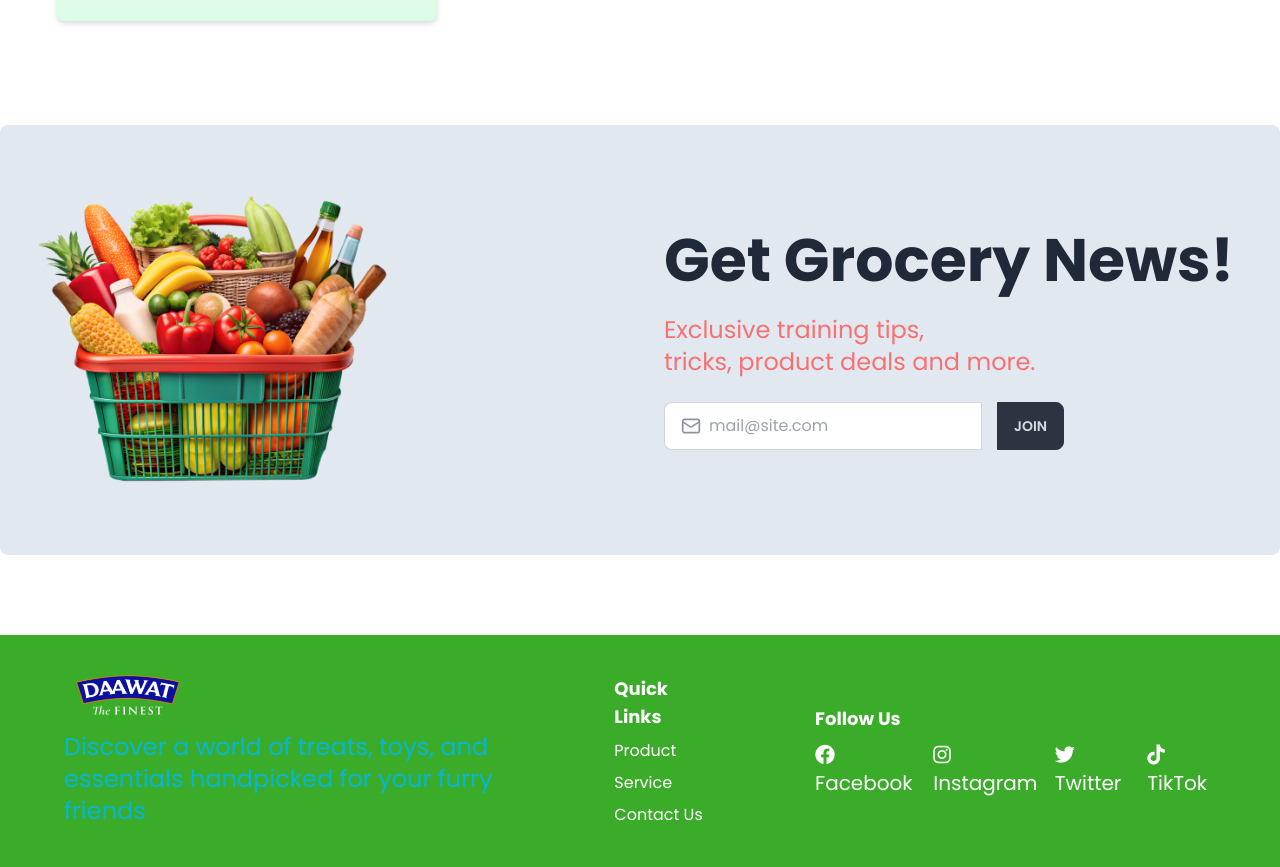
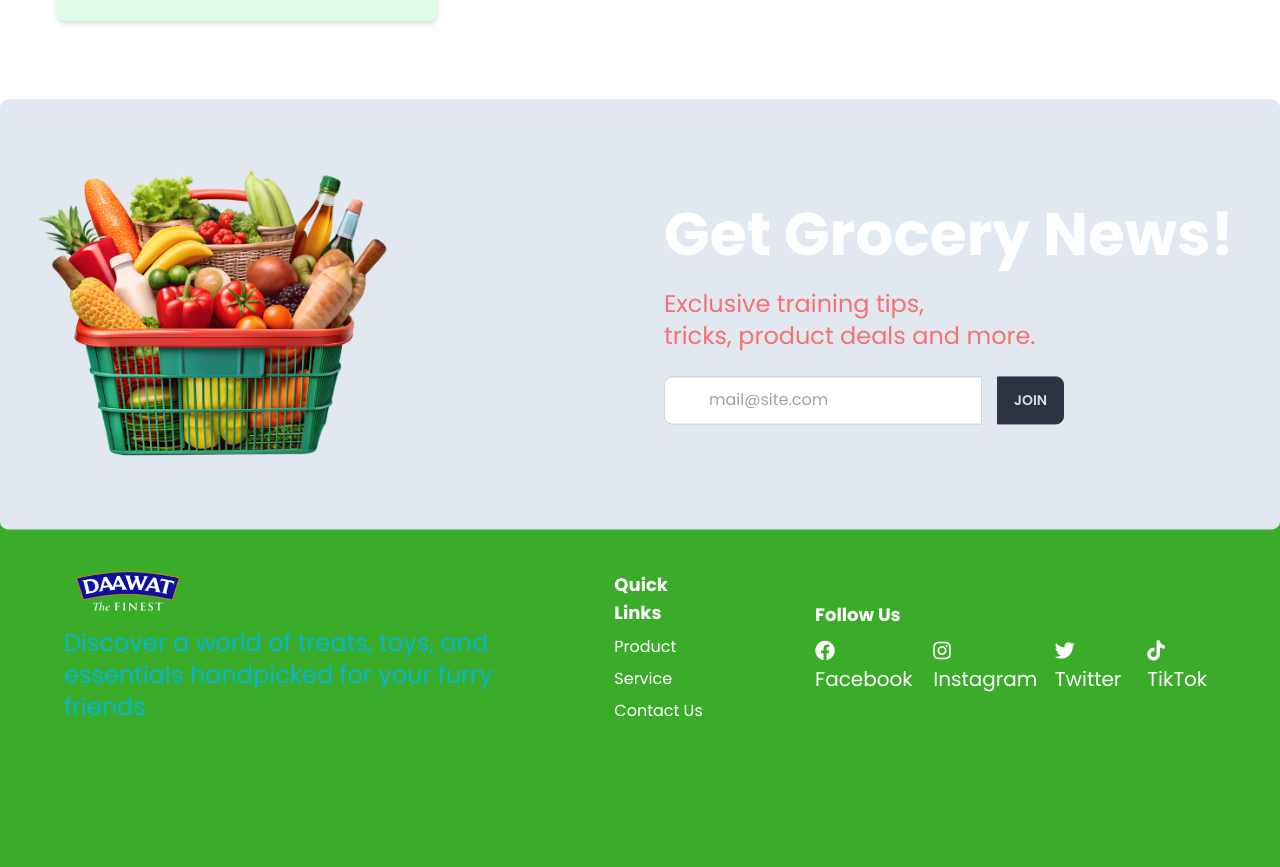
Before and after one commit to islamrifatislam/My-E-Commerce-Website-tailwind-Daisy-Ui, a plain HTML site: page B11-E commerce web/index.html in a window 1280 px wide. Shown: the part 2572-3439 px from the top of the page. Drawn offline with nearby package versions, Linux system fonts and the light colour scheme.

Commit message:
added a all section done

```diff
--- a/B11-E commerce web/index.html
+++ b/B11-E commerce web/index.html
@@ -312,7 +312,13 @@
 
   <!-- footer section -->
 
-<footer class="bg-slate-200 mt-12 rounded-lg container mx-auto">
+
+
+<!-- footer -->
+
+<footer class="w-full bg-[#3bac2a] text-white py-36 px-4  relative mt-[350px]">
+
+  <section class="bg-slate-200 rounded-lg container w-full absolute -top-1/2 -translate-y-1/4 left-1/2 transform -translate-x-1/2">
   <div class="container mx-auto flex flex-col lg:flex-row justify-between items-center gap-12 px-6 py-16">
 
     <!-- Image section -->
@@ -344,12 +350,8 @@
       <div class="validator-hint text-sm text-red-500 hidden">Enter a valid email address</div>
     </div>
 
-</footer>
+</section>
 
-
-<!-- footer -->
-
-<footer class="w-full bg-[#3bac2a] text-white py-10 px-4 mt-20">
   <div class="max-w-6xl mx-auto flex flex-col md:flex-row space-x-20 justify-between items-center gap-8 text-center md:text-left">
 
     <!-- Logo & Description -->
```
